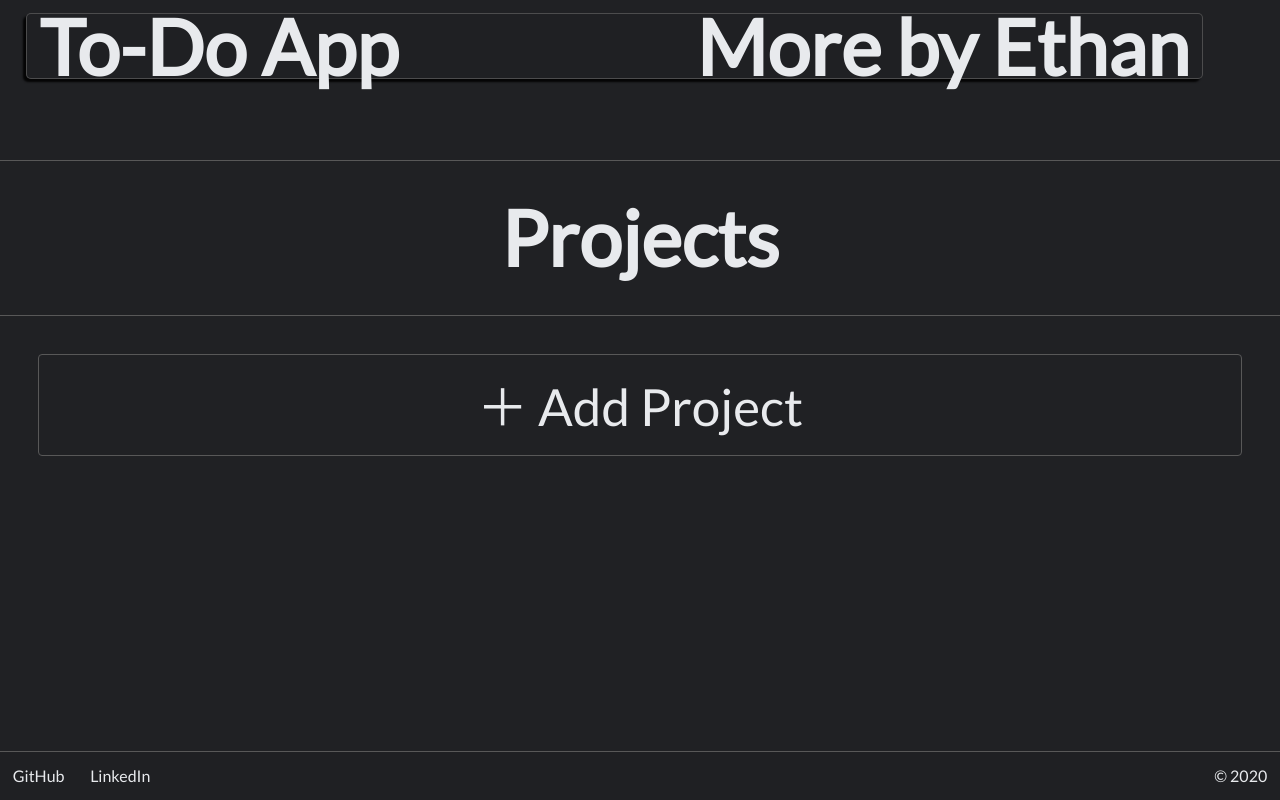
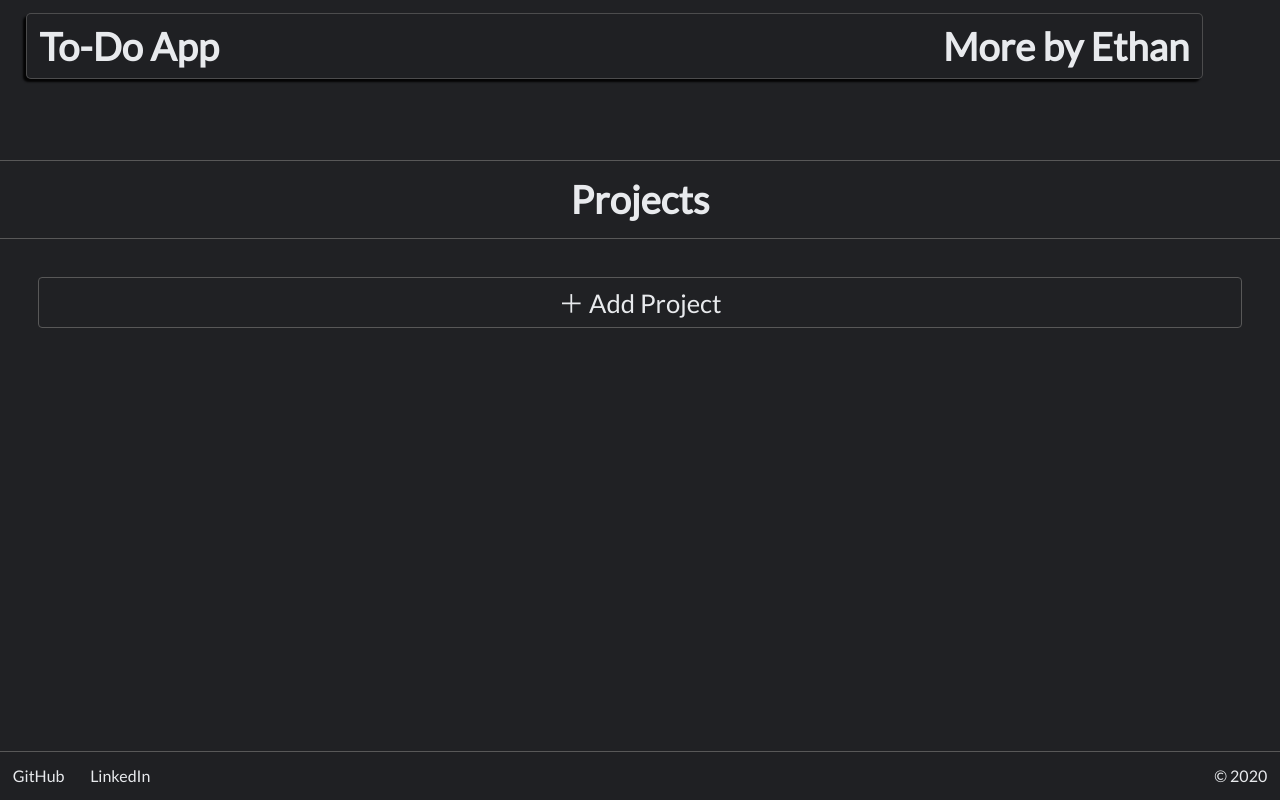
Before and after one commit to ethanzitting/to-do-app, a website built with webpack: page docs/index.html in a window 1280 px wide. Built offline with nearby package versions, Linux system fonts and the light colour scheme.

Commit message:
minor tweaks to media queries for desktop spacing.

```diff
--- a/docs/styles.css
+++ b/docs/styles.css
@@ -138,7 +138,7 @@ body {
 	color: #e8eaed;
 	width: 100vw;
 	margin-top: 20vh;
-	margin-bottom: 40px;
+	margin-bottom: 10vh;
 }
 
 @media only screen and (max-width: 600px) {
@@ -300,6 +300,16 @@ project-div button {
 	font-size: 4vw;
 }
 
+@media only screen and (min-width: 800px) {
+	h1 {
+		font-size: 3vw;
+	}
+
+	#add-project-button {
+		font-size: 2vw;
+	}
+}
+
 /* For Google Icon sizing */
 .material-icons.md-12 { font-size: 12px; }
 .material-icons.md-16 { font-size: 16px; }
```
